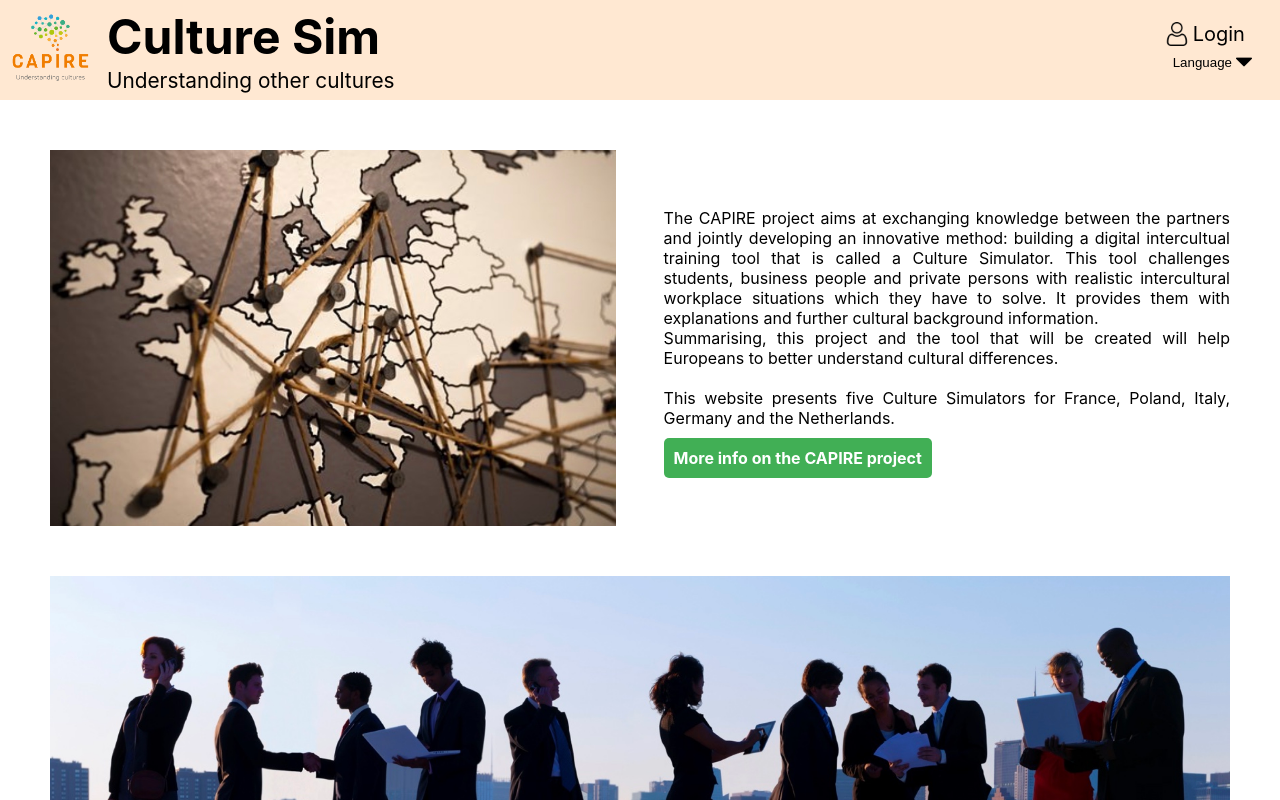
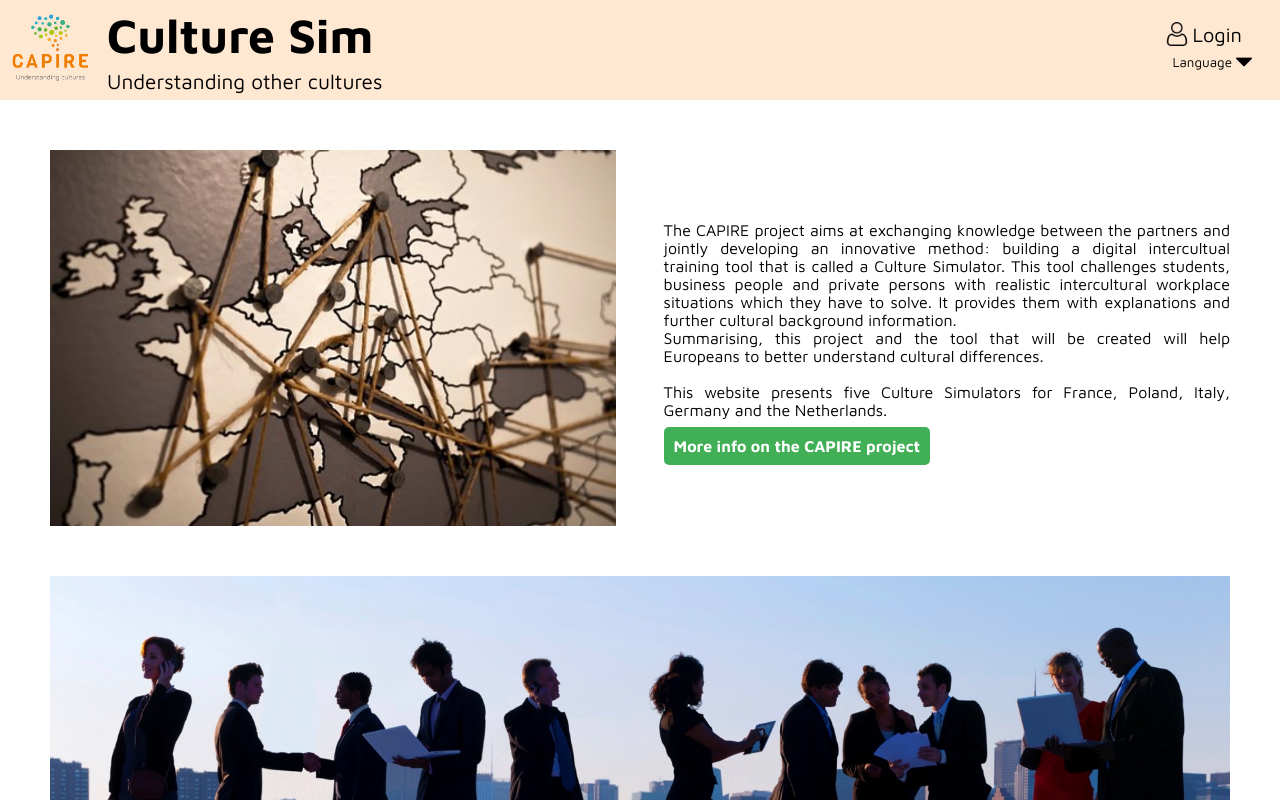
Before and after one commit to Adrien-hue/CultureSim, a React (Create React App) app: page / in a window 1280 px wide. Shown: the top 800 px of the page. Built offline with nearby package versions, Linux system fonts and the light colour scheme; a web font is replaced by a local one.

Commit message:
Add global font

```diff
--- a/src/index.scss
+++ b/src/index.scss
@@ -1,8 +1,11 @@
+@import url('https://fonts.googleapis.com/css2?family=Maven+Pro:wght@400;700;900&display=swap');
+
+* {
+  font-family: 'Maven Pro', sans-serif;
+}
+
 body {
   margin: 0;
-  font-family: -apple-system, BlinkMacSystemFont, 'Segoe UI', 'Roboto', 'Oxygen',
-    'Ubuntu', 'Cantarell', 'Fira Sans', 'Droid Sans', 'Helvetica Neue',
-    sans-serif;
   -webkit-font-smoothing: antialiased;
   -moz-osx-font-smoothing: grayscale;
 }
```
